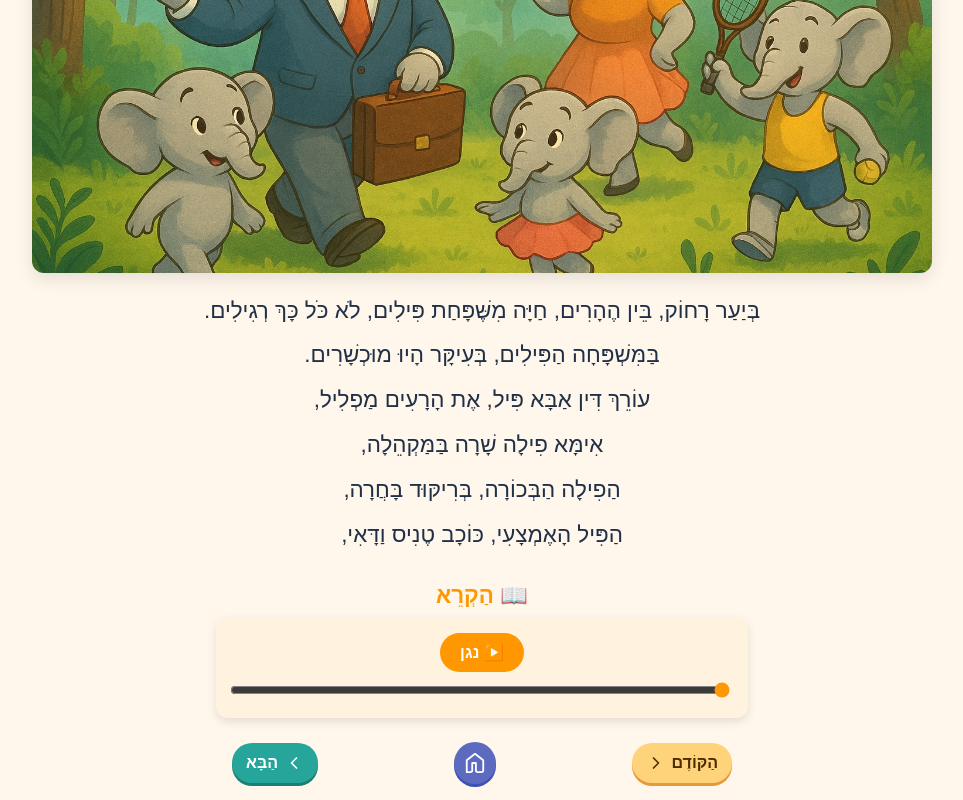
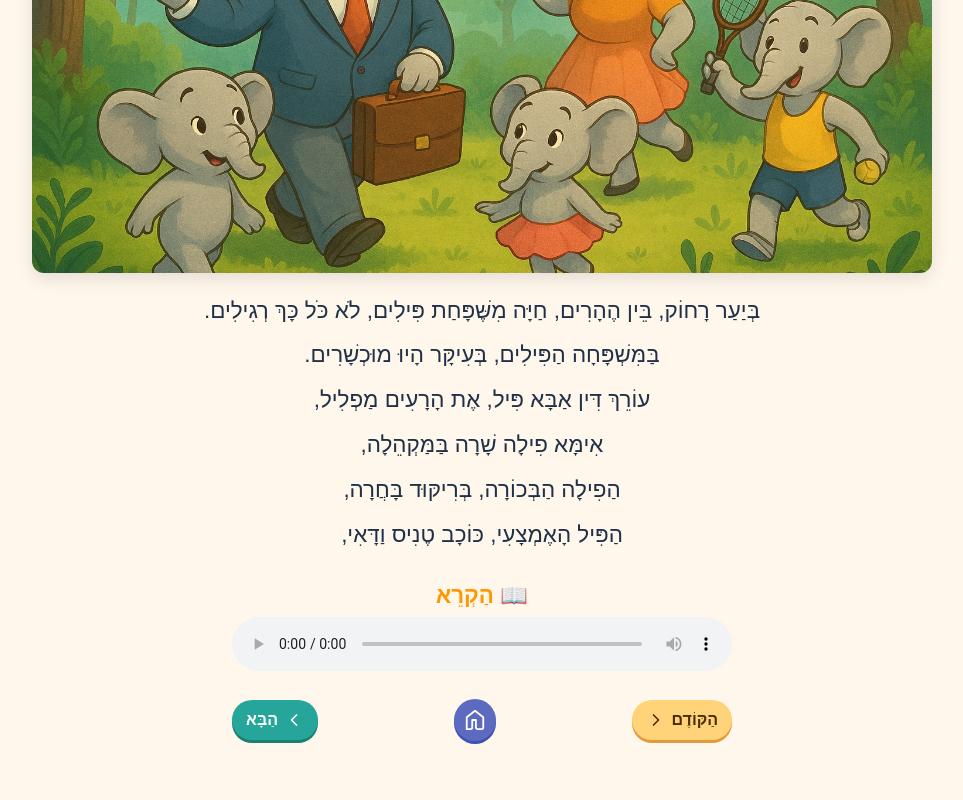
Before and after one commit to MMel25/storybook, a Next.js app: page /page1 in a window 1280 px wide. Shown: the part 382-1182 px from the top of the page, without its empty margins (158-1121 px from the left). After the commit the page ends 1139 px from the top, so only its background shows below. Built offline with nearby package versions, Linux system fonts and the light colour scheme.

Commit message:
Update page1.tsx

```diff
--- a/pages/page1.tsx
+++ b/pages/page1.tsx
@@ -1,85 +1,5 @@
 import Link from "next/link";
 import Image from "next/image";
-import { useRef, useState } from "react";
-
-type CustomAudioPlayerProps = {
-  src: string;
-};
-
-function CustomAudioPlayer({ src }: CustomAudioPlayerProps) {
-  const audioRef = useRef<HTMLAudioElement | null>(null);
-  const [isPlaying, setIsPlaying] = useState(false);
-  const [progress, setProgress] = useState(0);
-
-  const togglePlay = () => {
-    if (!audioRef.current) return;
-    if (isPlaying) {
-      audioRef.current.pause();
-    } else {
-      audioRef.current.play();
-    }
-    setIsPlaying(!isPlaying);
-  };
-
-  const handleTimeUpdate = () => {
-    const current = audioRef.current?.currentTime || 0;
-    const total = audioRef.current?.duration || 1;
-    setProgress((current / total) * 100);
-  };
-
-  const handleSeek = (e: React.ChangeEvent<HTMLInputElement>) => {
-    if (!audioRef.current) return;
-    const total = audioRef.current.duration;
-    const newTime = (Number(e.target.value) / 100) * total;
-    audioRef.current.currentTime = newTime;
-  };
-
-  return (
-    <div
-      style={{
-        background: "#fff3e0",
-        padding: "16px",
-        borderRadius: "12px",
-        boxShadow: "0 4px 10px rgba(0,0,0,0.1)",
-        maxWidth: "500px",
-        margin: "0 auto",
-      }}
-    >
-      <audio
-        ref={audioRef}
-        src={src}
-        onTimeUpdate={handleTimeUpdate}
-        onEnded={() => setIsPlaying(false)}
-      />
-      <button
-        onClick={togglePlay}
-        style={{
-          background: "#ff9800",
-          border: "none",
-          color: "#fff",
-          padding: "10px 20px",
-          borderRadius: "999px",
-          cursor: "pointer",
-          fontWeight: "bold",
-          fontSize: "1rem",
-          marginBottom: "8px",
-        }}
-      >
-        {isPlaying ? "⏸ עצור" : "▶️ נגן"}
-      </button>
-      <input
-        type="range"
-        value={progress}
-        onChange={handleSeek}
-        style={{
-          width: "100%",
-          accentColor: "#ff9800",
-          cursor: "pointer",
-        }}
-      />
-    </div>
-  );
-}
 
 export default function Page1() {
   return (
@@ -133,7 +53,7 @@ export default function Page1() {
 הַפִּיל הָאֶמְצָעִי, כּוֹכָב טֶנִיס וַדָּאִי,`}
       </div>
 
-      {/* כותרת לנגן + הנגן החדש */}
+      {/* כותרת לנגן + הנגן המובנה */}
       <h3
         style={{
           fontSize: "1.4rem",
@@ -144,7 +64,17 @@ export default function Page1() {
       >
         📖 הַקְרֵא
       </h3>
-      <CustomAudioPlayer src="/audio/page1.wav" />
+
+      <audio
+        src="/audio/page1.wav"
+        preload="auto"
+        controls
+        style={{
+          width: "100%",
+          maxWidth: "500px",
+          accentColor: "#ff9800", // צבע הפקדים
+        }}
+      />
 
       {/* ניווט */}
       <div
@@ -157,7 +87,7 @@ export default function Page1() {
           alignItems: "center",
         }}
       >
-        {/* הקודם */}
+        {/* הקודם – חץ ימינה */}
         <Link
           href="/"
           style={{
@@ -201,7 +131,7 @@ export default function Page1() {
           </svg>
         </Link>
 
-        {/* הבא */}
+        {/* הבא – חץ שמאלה */}
         <Link
           href="/page2"
           style={{
```
